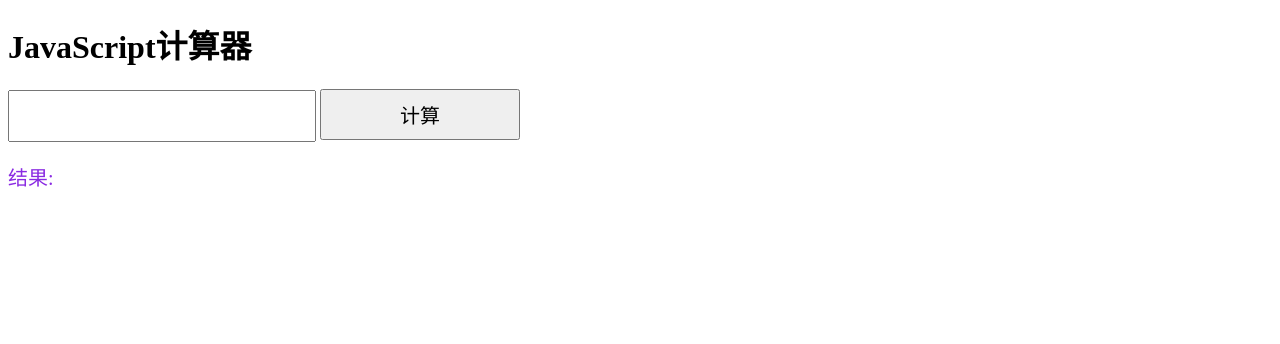
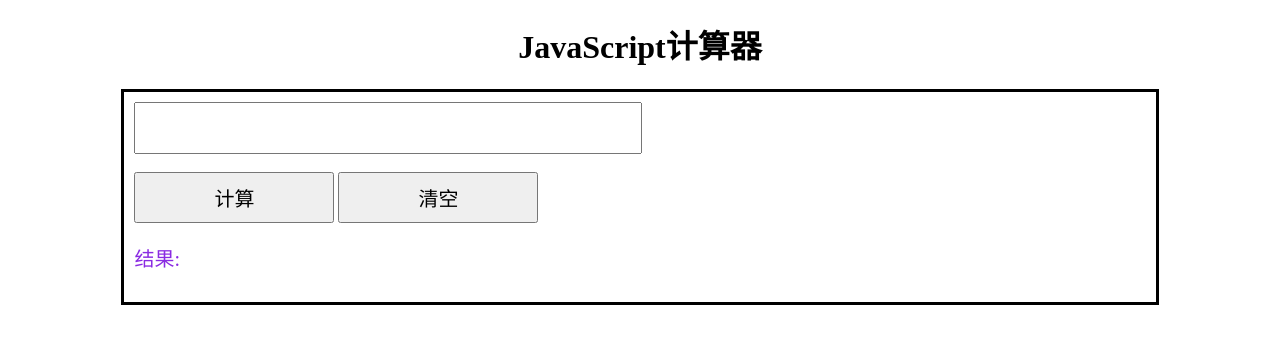
Before and after one commit to Suuuuulan/html_calculate, a plain HTML site: page index.html in a window 1280 px wide. Drawn offline with Linux system fonts and the light colour scheme.

Commit message:
调整布局，增加清除按钮

```diff
--- a/index.html
+++ b/index.html
@@ -1,25 +1,59 @@
 <!DOCTYPE html>
 <html lang="zh-CN">
+
 <head>
+    <style>
+        div.center {
+            margin: auto;
+            width: 80%;
+            border: 3px solid rgb(0, 0, 0);
+            padding: 10px;
+        }
+
+        h1 {
+            text-align: center;
+        }
+
+
+    </style>
     <meta charset="UTF-8">
     <meta name="viewport" content="width=device-width, initial-scale=1.0">
     <title>js计算器</title>
 </head>
+
 <body>
     <script>
         function calculate() {
             if (document.getElementById("input1").value == "") {
-        alert(document.getElementById("input1").value = "请输入计算表达式！");
+                document.getElementById("input1").value = "请输入计算表达式！";
+                document.getElementById("result").innerText = "结果: 错误！";
                 return;
             }
-    var x =document.getElementById("input1").value;
+            var x = document.getElementById("input1").value;
             var num = eval(x);
 
             document.getElementById("result").innerText = "结果: " + num;
-}</script>
+        }
+
+        function clearInput() {
+            if (document.getElementById("input1").value != "") {
+                document.getElementById("input1").value = "";
+                document.getElementById("result").innerText = "结果: "
+            }
+        }
+
+
+
+    </script>
     <h1>JavaScript计算器</h1>
-    <input type="text" id="input1" value="" style="font-size: 20px; width: 300px;height: 46px;">
-    <button onclick="calculate()" style=" font-size: 20px; width: 200px;height: 51px;">计算</button>
-    <p id="result" style="font-size: 20px; color: blueviolet;">结果: </p >
+    <div class="center">
+        <input class="center" type="text" id="input1" value="" style="font-size: 20px; width: 500px;height: 46px;">
+        <br><br>
+        <button class="center" onclick="calculate()" style=" font-size: 20px; width: 200px;height: 51px;">计算</button>
+        <button class="center" onclick="clearInput()" style=" font-size: 20px; width: 200px;height: 51px;">清空</button>
+
+        <p id="result" style="font-size: 20px; color: blueviolet;">结果: </p>
+    </div>
 </body>
+
 </html>
```
Lines whose indentation alone changed are shown as unchanged.
